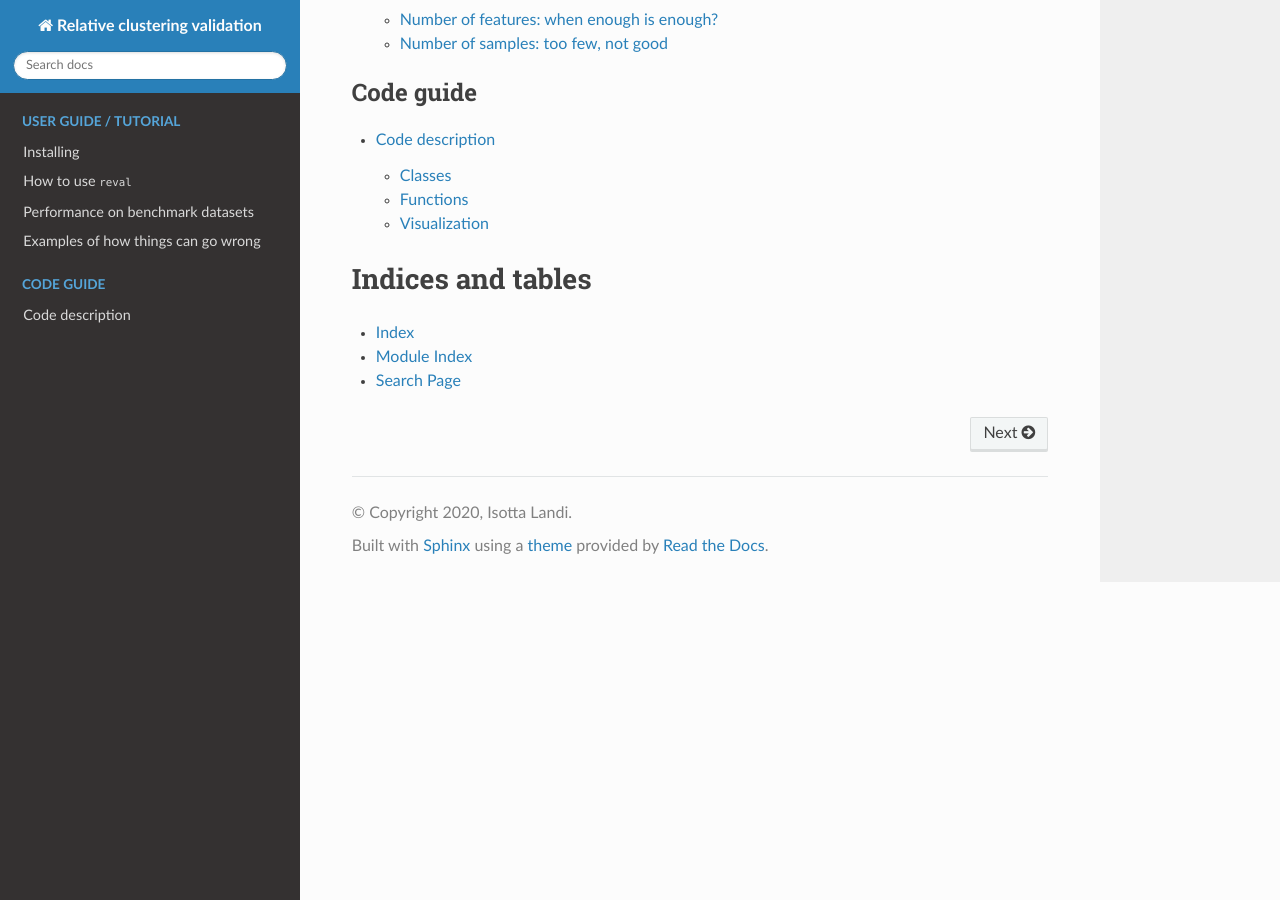
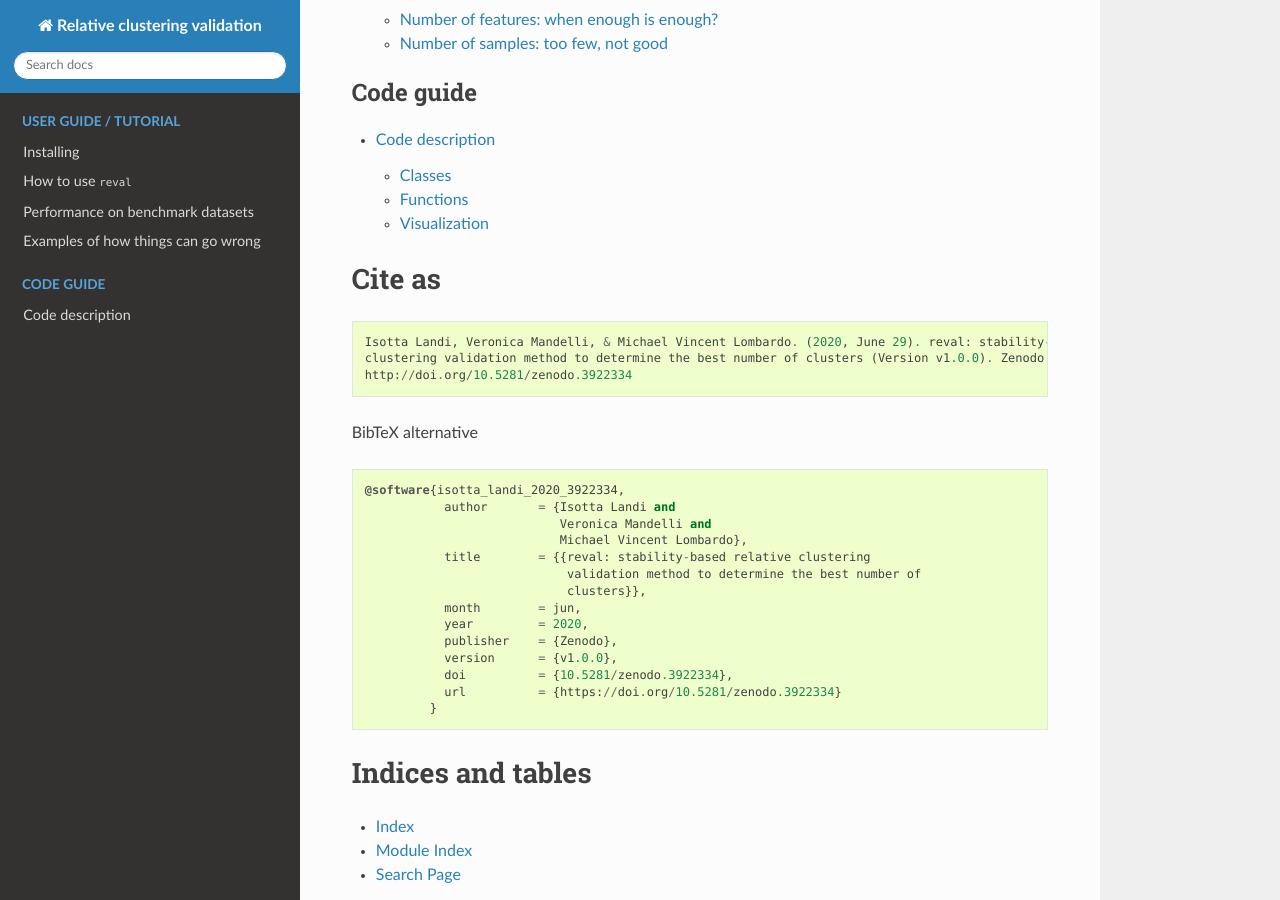
Before and after one commit to IIT-LAND/reval_clustering, a Sphinx documentation site: the page built from docs/source/index.rst, in a window 1280 px wide and 900 px high, scrolled down 1368 px. Built offline with Sphinx 7.4.7 and the Read the Docs theme 2.0.0, drawn with Linux system fonts in a browser that asks for light colours.

Commit message:
add citation

```diff
--- a/docs/source/index.rst
+++ b/docs/source/index.rst
@@ -45,6 +45,34 @@ Stability-based validation of clustering solutions. *Neural computation*, 16(6),
 
    code_description
 
+Cite as
+=======
+
+.. parsed-literal::
+
+   Isotta Landi, Veronica Mandelli, & Michael Vincent Lombardo. (2020, June 29). reval: stability-based relative
+   clustering validation method to determine the best number of clusters (Version v1.0.0). Zenodo.
+   http://doi.org/10.5281/zenodo.3922334
+
+BibTeX alternative
+
+.. parsed-literal::
+
+   @software{isotta_landi_2020_3922334,
+              author       = {Isotta Landi and
+                              Veronica Mandelli and
+                              Michael Vincent Lombardo},
+              title        = {{reval: stability-based relative clustering
+                               validation method to determine the best number of
+                               clusters}},
+              month        = jun,
+              year         = 2020,
+              publisher    = {Zenodo},
+              version      = {v1.0.0},
+              doi          = {10.5281/zenodo.3922334},
+              url          = {https://doi.org/10.5281/zenodo.3922334}
+            }
+
 Indices and tables
 ==================
 * :ref:`genindex`
```
Also changed, not shown: README.md (+23 -0 lines).
